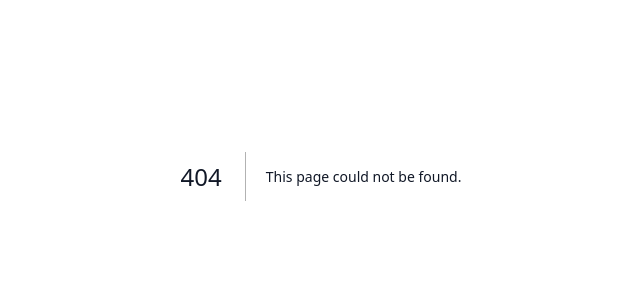
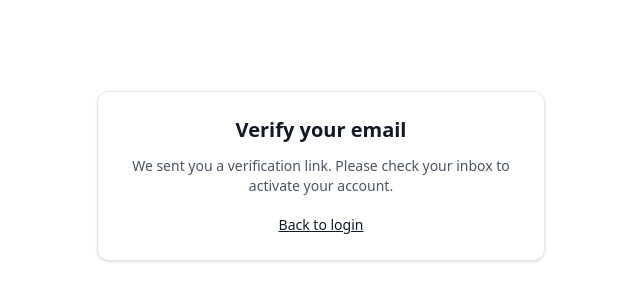
Before and after one commit to jlstudios131-droid/agency-pulse, a Next.js app: page /auth/check-email in a window 1280 px wide. Before the commit this address had no page. Shown: the part 224-524 px from the top of the page, without its empty margins (319-959 px from the left). Built offline with nearby package versions, Linux system fonts and the light colour scheme.

Commit message:
Create page.tsx

```diff
--- /dev/null
+++ b/app/auth/check-email/page.tsx
@@ -0,0 +1,21 @@
+export default function CheckEmailPage() {
+  return (
+    <div className="min-h-screen flex items-center justify-center p-6">
+      <div className="w-full max-w-md bg-white p-6 rounded-xl shadow border text-center">
+        <h1 className="text-xl font-semibold mb-3">Verify your email</h1>
+
+        <p className="text-gray-600 text-sm mb-4">
+          We sent you a verification link.
+          Please check your inbox to activate your account.
+        </p>
+
+        <a
+          href="/auth/login"
+          className="text-sm underline text-gray-900"
+        >
+          Back to login
+        </a>
+      </div>
+    </div>
+  );
+}
```
